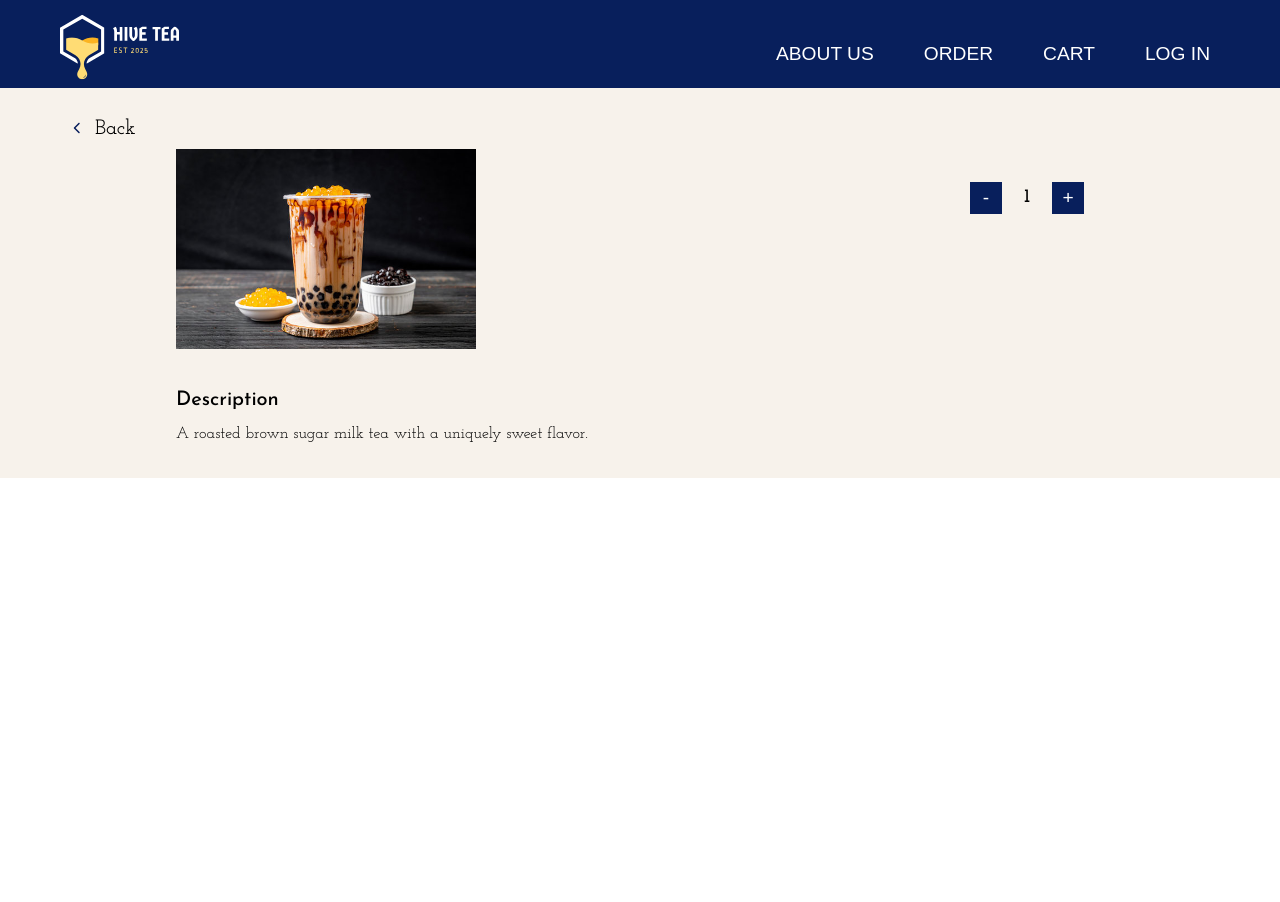
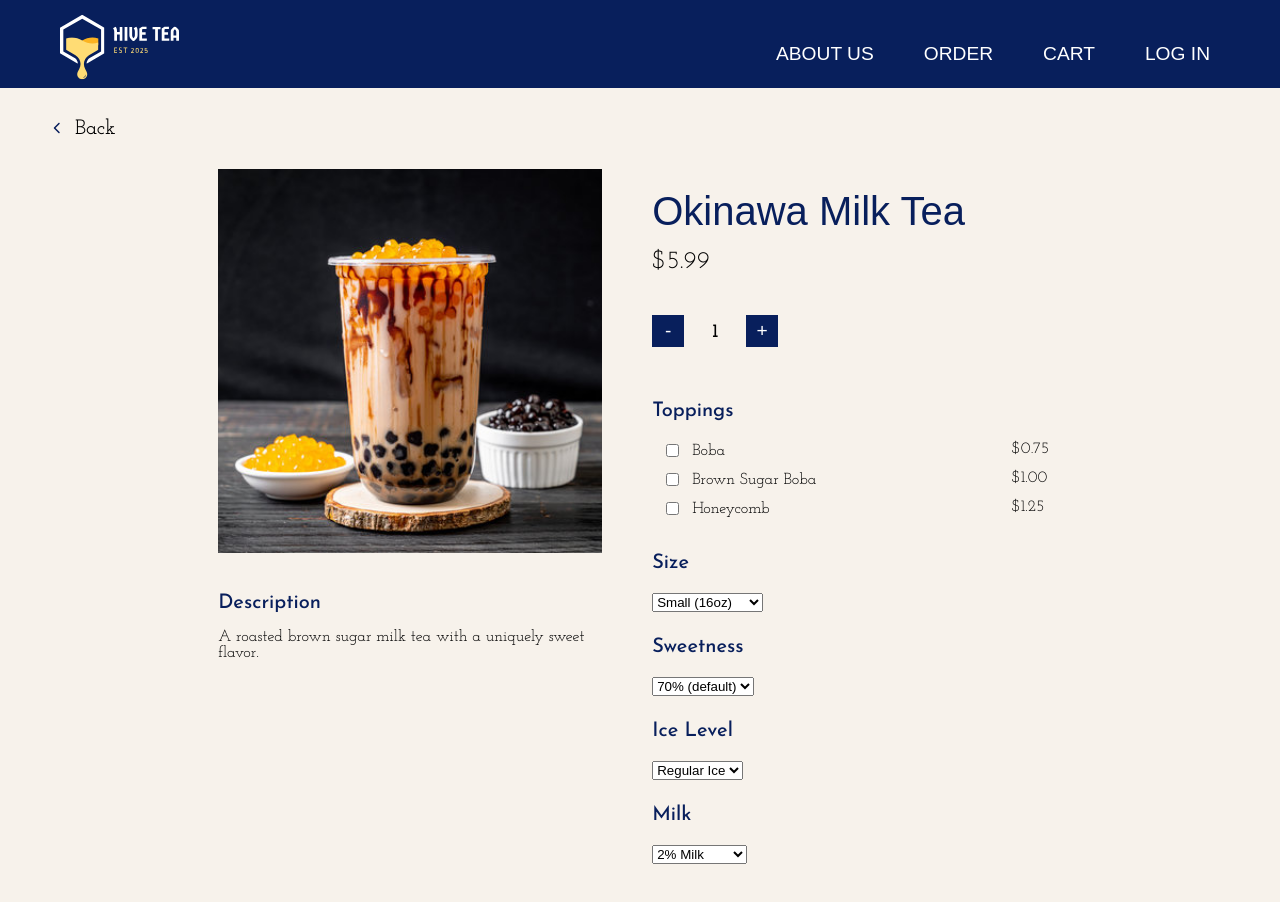
Before and after one commit to mayxbui/thepawboba, a Vue app: page / in a window 1280 px wide. Shown: the top 902 px of the page. Before the commit the page ends 800 px from the top, so only its background shows below. Built offline with nearby package versions, Linux system fonts and the light colour scheme; a web font is replaced by a local one.

Commit message:
update Drink Page

```diff
--- a/src/App.vue
+++ b/src/App.vue
@@ -7,5 +7,4 @@
 
 <script setup>
 import NavBar from './components/NavBar.vue'
-import DrinkPage from './components/DrinkPage.vue';
 </script>
--- a/src/assets/styles.css
+++ b/src/assets/styles.css
@@ -31,12 +31,14 @@ html body {
 }
 h1{
     font-family: var(--font-header);
-    font-size: 25px;
+    font-size: 40px;
     font-weight: 500;
+    color: var(--color-primary);
 }
 
 h2{
     font-family: var(--font-heading);
     font-size: 20px;
     font-weight: 500;
+    color: var(--color-primary);
 }
--- a/src/components/Counter.vue
+++ b/src/components/Counter.vue
@@ -35,20 +35,20 @@ export default {
 <style scoped>
 .container{
     display: flex;
-    justify-content: center;
-    align-items: center;
-    align-content: center;
+    justify-content: flex-start;
+    align-items: baseline;
     gap: 15px;
-    flex-wrap: nowrap;
+    width: fit-content;
 }
 
 p{
     font-weight: 650;
-    width: 20px;
+    width: 32px;
     text-align: center;
     font-size: 1.2rem;
 
 }
+
 button{
     background: var(--color-primary);
     width: 32px;
@@ -57,6 +57,7 @@ button{
     color: white;
     cursor: pointer;
     font-size: 1.2rem;
+    margin-bottom: 0px !important;
 }
 
 button:hover{
--- a/src/components/DrinkDetail.vue
+++ b/src/components/DrinkDetail.vue
@@ -15,7 +15,7 @@
 <script>
 import Image from 'primevue/image';
 import fallbackImg from '../assets/sampleImg.svg'
-import drinks from '../data/drink.json'
+import drinks from '../data/drinks.json'
 
 export default{
     components:{ Image },
@@ -35,17 +35,27 @@ export default{
 
 <style scoped>
 .container{
+    display: flex;
+    justify-content: start;
     padding: 0px;
 }
 
 h2{
     padding: 20px 0px 0px;
+    margin: 20px 0px 00px;
 }
 
-.img-fit{
-    height: 200px;
-    width: 200px;
-    object-fit: cover;
+
+:deep(.p-image) {
+  width: 100%;
+  aspect-ratio: 1 / 1;
+  display: block;
+}
+
+:deep(.p-image img) {
+  width: 100%;
+  height: 100%;
+  object-fit: cover;
 }
 
 </style>
--- /dev/null
+++ b/src/components/DrinkOption.vue
@@ -0,0 +1,160 @@
+<template>
+    <div class="container">
+        <h1>{{ drink.name }}</h1>
+        <p class="drink-price">${{ drink.price.toFixed(2) }}</p>
+        <Counter
+            :quantity="quantity"
+            @update:quantity="quantity = $event"
+            class="quantity"
+        />
+        <h2>Toppings</h2>
+        <div
+            v-for="(topping,index) in drink.toppings"
+            :key="index"
+            class="topping-item"
+        >
+            <div class="topping-left">
+                <Checkbox
+                    v-model="selectTopping"
+                    :input-id="'topping'+index"
+                    :value="topping"
+                    binary/>
+                <input
+                    type="checkbox"
+                    :id="'topping' + index"
+                    :value="topping"
+                    v-model="selectTopping"
+                />
+                <label :for="'topping' + index">{{ topping.name }}</label>
+            </div>
+            <span class="topping-price">${{ topping.price.toFixed(2) }}</span>
+
+        </div>
+
+        <h2>Size</h2>
+        <div>
+            <select v-model="selectSize">
+                <option
+                    v-for="size in drink.sizes"
+                    :key="size"
+                    :value="size"
+                >{{ size }}</option>
+            </select>
+        </div>
+
+        <h2>Sweetness</h2>
+        <div>
+            <select v-model="selectSweet">
+                <option
+                    v-for="sweet in drink.sweetness"
+                    :key="sweet"
+                    :value="sweet"
+                    >{{sweet}}</option>
+            </select>
+        </div>
+
+        <h2>Ice Level</h2>
+        <div>
+            <select v-model="selectIce">
+                <option
+                    v-for="ice in drink.ice"
+                    :key="ice"
+                    :value="ice"
+                    >{{ ice }}</option>
+            </select>
+        </div>
+
+        <h2>Milk</h2>
+        <div>
+            <select v-model="selectMilk">
+                <option
+                    v-for="milk in drink.milk"
+                    :key="milk"
+                    :value="milk"
+                    >{{ milk }}</option>
+            </select>
+        </div>
+    </div>
+</template>
+
+<script>
+import Counter from "./Counter.vue"
+import drinks from '../data/drinks.json'
+import Checkbox from 'primevue/checkbox';
+import CheckboxGroup from 'primevue/checkboxgroup';
+
+
+export default{
+    components:{
+        Counter,
+        Checkbox,
+        CheckboxGroup
+    },
+    data(){
+        return{
+            quantity:1,
+
+            drink: drinks[0],
+            selectTopping:[],
+            selectSize:drinks[0].sizes[0],
+            selectSweet:drinks[0].sweetness[3],
+            selectIce:drinks[0].ice[2],
+            selectMilk:drinks[0].milk[0]
+        }
+    },
+
+}
+</script>
+
+<style scoped>
+.container{
+    display: flex;
+    flex-direction: column;
+    justify-content: start;
+    align-content: start;
+    padding: 0px 20px;
+}
+
+
+.container.quantity{
+    display: flex;
+    flex-direction: row;
+    padding: 15px 0px;
+    margin-bottom: 0px;
+}
+
+
+h1{
+    margin: 0px 0px;
+}
+
+h2 {
+  margin: 25px 0px 20px;
+}
+
+.drink-price{
+    font-size:25px;
+    margin: 15px 0px;
+}
+
+.topping-item{
+    display: flex;
+    justify-content: space-between;
+    align-content: center;
+    width: 100%;
+    padding: 0px 0px 10px;
+}
+
+.topping-left{
+    display: flex;
+    align-items: center;
+    gap: 10px;
+}
+
+.topping-price{
+    min-width: 50px;
+    justify-content: end !important;
+}
+
+
+</style>
--- a/src/components/DrinkPage.vue
+++ b/src/components/DrinkPage.vue
@@ -8,8 +8,8 @@
             <div class="row drink-detail">
                 <DrinkDetail/>
             </div>
-            <div class="row">
-                <Counter :quantity="quantity" @update:quantity="quantity = $event" />
+            <div class="row option">
+                <DrinkOption/>
             </div>
         </div>
 
@@ -17,18 +17,13 @@
 </template>
 
 <script>
-import Counter from "./Counter.vue"
 import DrinkDetail from "./DrinkDetail.vue";
+import DrinkOption from "./DrinkOption.vue"
 
 export default{
     components:{
-        Counter,
         DrinkDetail,
-    },
-    data(){
-        return{
-            quantity:1,
-        }
+        DrinkOption
     },
 }
 </script>
@@ -36,22 +31,32 @@ export default{
 <style scoped>
 .container{
     background: var(--color-background);
-    padding: 20px;
+    padding: 20px 0px;
 }
 
 .col{
     display: flex;
     flex-direction: row;
-    justify-content: space-around;
+    justify-content: center;
     gap: 50px;
+    padding: 20px 0px;
+
 }
 
 .row{
-    display: flexbox;
+    display: flex;
+    flex-direction: column;
+
 }
 
 .drink-detail{
     justify-content:start;
+    width: 30%;
+}
+
+.option{
+    justify-content: start;
+    width: 32%;
 }
 
 .back-btn{
@@ -68,4 +73,5 @@ export default{
     font-weight: 500;
     font-size: 1.3rem;
 }
+
 </style>
--- a/src/data/drink.json
+++ b/src/data/drinks.json
@@ -7,9 +7,12 @@
     "description": "A roasted brown sugar milk tea with a uniquely sweet flavor.",
     "toppings": [
       { "name": "Boba", "price": 0.75 },
-      { "name": "Brown Sugar Boba", "price": 1.00 },
+      { "name": "Brown Sugar Boba", "price": 1 },
       { "name": "Honeycomb", "price": 1.25 }
     ],
-    "sizes": ["Small", "Medium", "Large"]
+    "sizes": ["Small (16oz)", "Medium (20oz)", "Large (24oz)"],
+    "sweetness":["0%", "30%", "50%", "70% (default)", "100%"],
+    "ice":["No Ice", "Light Ice", "Regular Ice"],
+    "milk":["2% Milk", "Whole Milk","Almond Milk","Oat Milk","Soy Milk"]
   }
 ]
```
